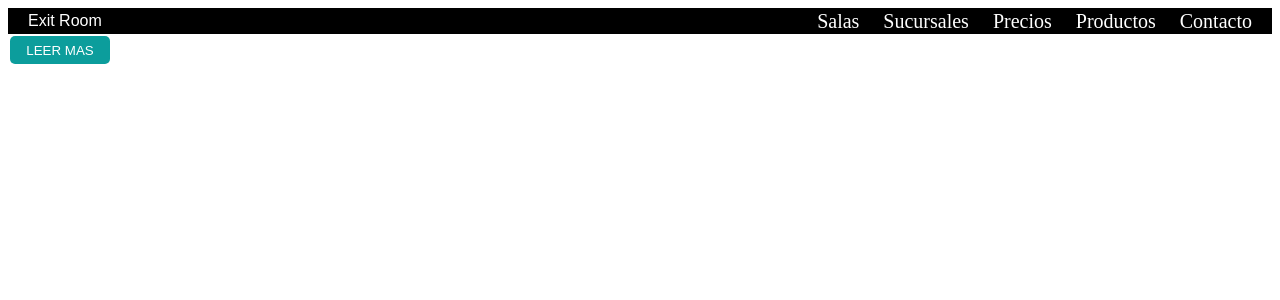
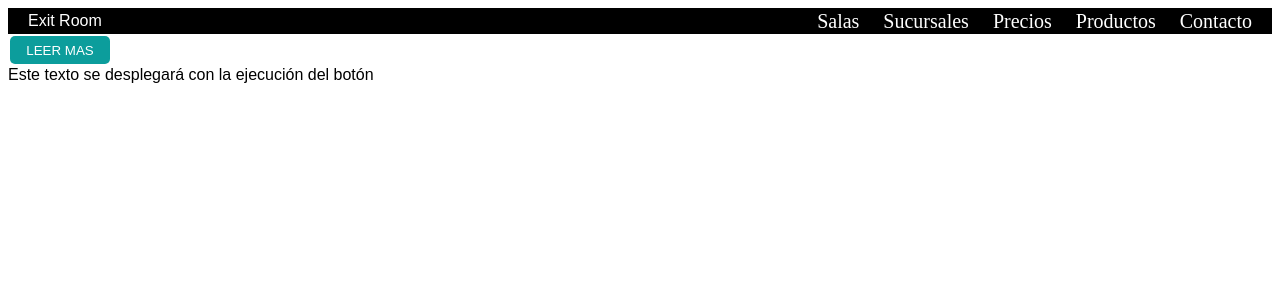
Before and after one commit to cjbustos/react-0222g7-exit-room, a React (Create React App) app: page / in a window 1280 px wide. Both pictures are taken after a click on the button "LEER MAS". Shown: the top 300 px of the page. Built offline with nearby package versions, Linux system fonts and the light colour scheme.

Commit message:
Refactor <Button /> component

```diff
--- a/package.json
+++ b/package.json
@@ -6,6 +6,7 @@
     "@testing-library/jest-dom": "^5.16.4",
     "@testing-library/react": "^13.3.0",
     "@testing-library/user-event": "^13.5.0",
+    "bootstrap": "^4.6.1",
     "react": "^18.2.0",
     "react-dom": "^18.2.0",
     "react-scripts": "5.0.1",
--- a/src/components/Button.js
+++ b/src/components/Button.js
@@ -5,15 +5,14 @@ import { useState } from "react"
 export default function Button(props) {
 
     const isNavbarElement = props.inNavbar
-    let showText = false
     const text = props.text
 
-    const [textToShow, setTextToShow] = useState([''])
+    const [toShow, setToShow] = useState(true)
 
     const handleClick = (e) => {
         e.preventDefault()
         if (e.target.tagName.toLowerCase() === 'a' && e.target !== undefined) {
-            console.log(e.target.href.toLowerCase())
+            //console.log(e.target.href.toLowerCase())
             window.history.replaceState({}, '', e.target.href.toLowerCase())
         }
     }
@@ -27,12 +26,13 @@ export default function Button(props) {
     } else {
         return (<>
             <button style={props.style} onClick={() => {
-                setTextToShow(showText ? text : '')
-                showText = !showText
+                setToShow(!toShow)
             }}>
                 {props.label}
             </button>
-            <div>{textToShow}</div>
+            <div style={{ display: toShow ? "none" : 'block' }}>
+                {text}
+            </div>
         </>
         )
     }
```
Also changed, not shown: 1 other file (tests, documents, lock files or other folders).
